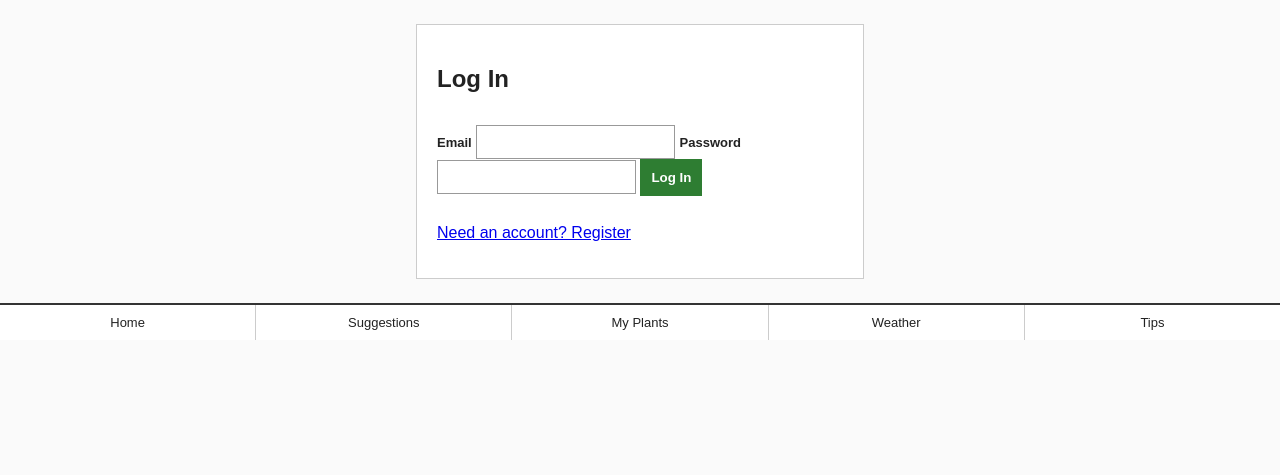
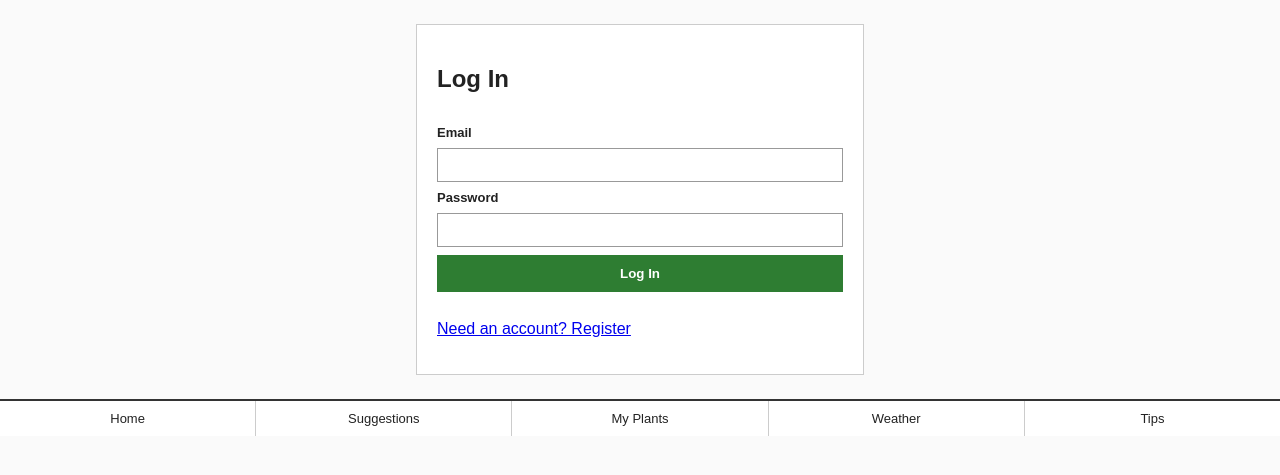
Before and after one commit to DevXaviK1/Group4_CSCE3444-FA26, a Flask app: page /login in a window 1280 px wide. Shown: the part 45-520 px from the top of the page. Run offline with Flask 3, Linux system fonts and the light colour scheme.

Commit message:
update style.css
updated style.css to fix alignment issues with registration and login pages

```diff
--- a/meangreenthumb/app/static/style.css
+++ b/meangreenthumb/app/static/style.css
@@ -39,8 +39,15 @@ body {
   gap: 12px;
 }
 
+.card form {
+  display: flex;
+  flex-direction: column;
+  gap: 8px;
+}
+
 label { font-size: 13px; font-weight: bold; }
 input {
+  width: 100%;
   padding: 8px;
   border: 1px solid #999;
   font-size: 14px;
```
Also changed, not shown: 1 other file.
